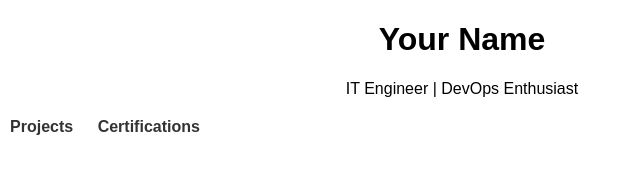
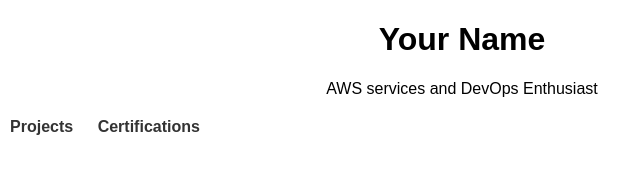
Before and after one commit to Therushij10/Rushikesh-portfolio, a plain HTML site: page index.html in a window 1280 px wide. Shown: the full height of the page, 178-818 px from the left. Drawn offline with Linux system fonts and the light colour scheme.

Commit message:
index.html

```diff
--- a/index.html
+++ b/index.html
@@ -4,12 +4,12 @@
   <meta charset="UTF-8">
   <meta name="viewport" content="width=device-width, initial-scale=1.0">
   <link rel="stylesheet" href="css/style.css">
-  <title>Your Name - Portfolio</title>
+  <title>Rushikesh Pramod Jadhav - Portfolio</title>
 </head>
 <body>
   <header>
     <h1>Your Name</h1>
-    <p>IT Engineer | DevOps Enthusiast</p>
+    <p>AWS services and DevOps Enthusiast</p>
   </header>
   <nav>
     <ul>
```
